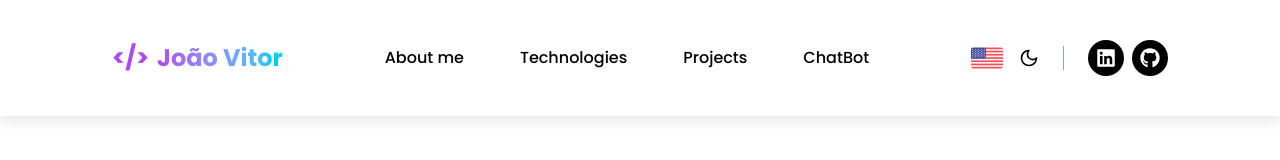
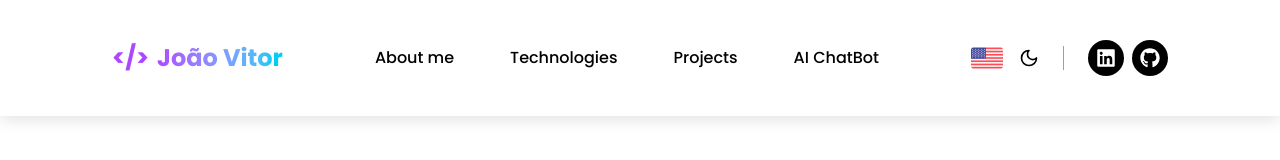
Before and after one commit to joaosilvaz/portfolio, a Next.js app: page /en in a window 1280 px wide. Shown: the top 160 px of the page. Built offline with nearby package versions, Linux system fonts and the light colour scheme.

Commit message:
feat: update footer and header

```diff
--- a/src/components/Footer.tsx
+++ b/src/components/Footer.tsx
@@ -19,7 +19,7 @@ export default function Footer() {
                         <li><Link href="#about" className="hover:text-blue-300 transition-all">{t('about')}</Link></li>
                         <li><Link href="#technologies" className="hover:text-blue-300 transition-all">{t('techs')}</Link></li>
                         <li><Link href="#projects" className="hover:text-blue-300 transition-all">{t('projects')}</Link></li>
-                        <li><Link href="#contact" className="hover:text-blue-300 transition-all">{t('contact')}</Link></li>
+                        <li><Link href="#chatbot" className="hover:text-blue-300 transition-all">{t('chat')}</Link></li>
                     </ul>
                 </div>
 
--- a/src/components/Header.tsx
+++ b/src/components/Header.tsx
@@ -41,7 +41,7 @@ export default function Header() {
                     { label: t('about'), href: '#about' },
                     { label: t('tech'), href: '#technologies' },
                     { label: t('projects'), href: '#projects' },
-                    { label: t('chat'), href: '#chat' },
+                    { label: t('chat'), href: '#chatbot' },
                 ].map(({ label, href }) => (
                     <Link key={href} href={href} className="relative group">
                         <span>{label}</span>
@@ -61,7 +61,7 @@ export default function Header() {
                         { label: t('about'), href: '#about' },
                         { label: t('tech'), href: '#technologies' },
                         { label: t('projects'), href: '#projects' },
-                        { label: t('contact'), href: '#contact' },
+                        { label: t('chat'), href: '#chatbot' },
                     ].map(({ label, href }) => (
                         <Link key={href} href={href} onClick={() => setIsMenuOpen(false)}>
                             {label}
--- a/src/messages/en.json
+++ b/src/messages/en.json
@@ -4,7 +4,7 @@
     "about": "About me",
     "tech": "Technologies",
     "projects": "Projects",
-    "chat": "ChatBot"
+    "chat": "AI ChatBot"
   },
   "home": {
     "welcome": "Welcome",
@@ -103,7 +103,7 @@
     "about": "About me",
     "techs": "Technologies",
     "projects": "Projects",
-    "contact": "Contact",
+    "chat": "AI ChatBot",
     "textFooter": "2025 João Vitor da Silva. All rights reserved."
   }
 }
--- a/src/messages/pt.json
+++ b/src/messages/pt.json
@@ -4,7 +4,7 @@
     "about": "Sobre mim",
     "tech": "Tecnologias",
     "projects": "Projetos",
-    "contact": "Contato"
+    "chat": "ChatBot IA"
   },
   "home": {
     "welcome": "Bem-vindo",
@@ -103,7 +103,7 @@
     "about": "Sobre mim",
     "techs": "Tecnologias",
     "projects": "Projetos",
-    "contact": "Contato",
+    "chat": "ChatBot IA",
     "textFooter": "2025 João Vitor da Silva. Todos os direitos reservados."
   }
 }
```
